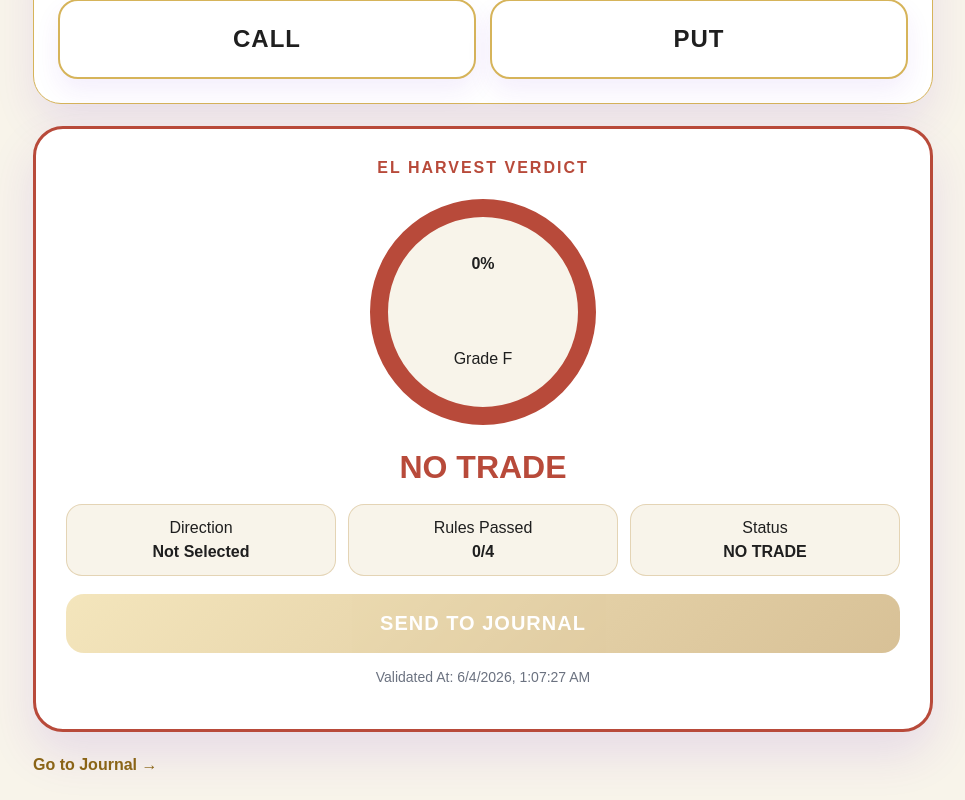
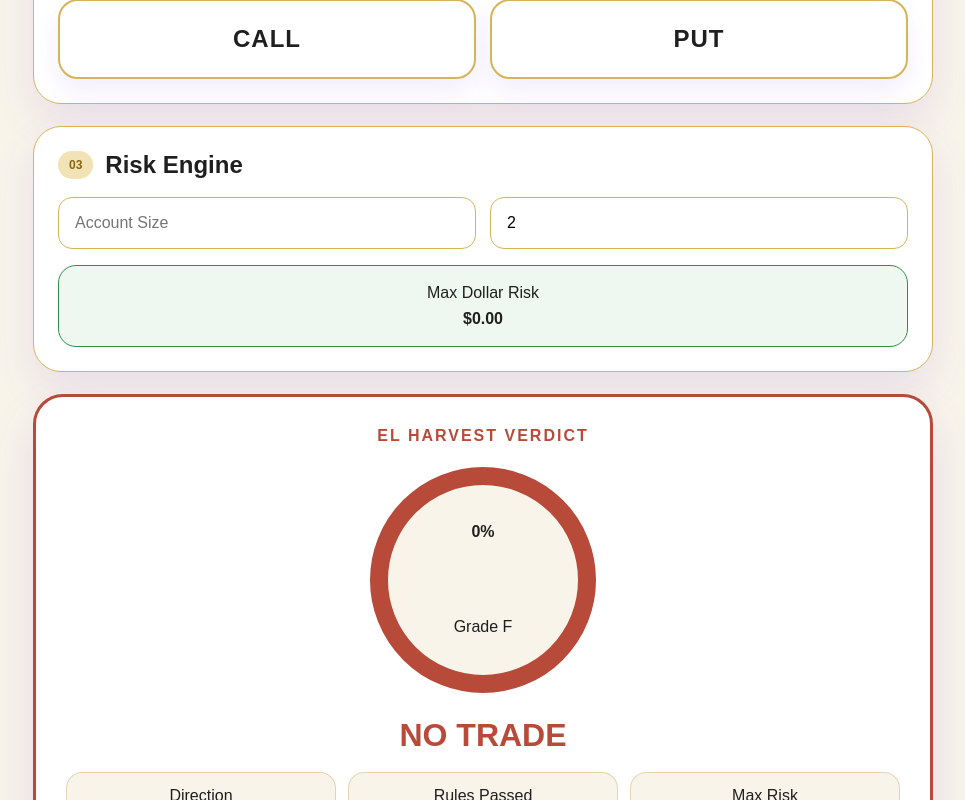
Before and after one commit to 1anointedradio-maker/elharvest-web, a Next.js app: page /validation in a window 1280 px wide. Shown: the part 840-1640 px from the top of the page, without its empty margins (157-1122 px from the left). Built offline with nearby package versions, Linux system fonts and the light colour scheme.

Commit message:
Update page.jsx

```diff
--- a/app/validation/page.jsx
+++ b/app/validation/page.jsx
@@ -11,25 +11,27 @@ export default function ValidationPage() {
   });
 
   const [direction, setDirection] = useState("");
+  const [accountSize, setAccountSize] = useState("");
+  const [riskPercent, setRiskPercent] = useState("2");
 
   const completed = Object.values(rules).filter(Boolean).length;
   const score = Math.round((completed / 4) * 100);
 
+  const numericAccountSize = Number(accountSize || 0);
+  const numericRiskPercent = Number(riskPercent || 0);
+  const maxRisk = numericAccountSize * (numericRiskPercent / 100);
+
   const grade =
-    completed === 4
-      ? "A+"
-      : completed === 3
-      ? "B"
-      : completed === 2
-      ? "C"
-      : completed === 1
-      ? "D"
-      : "F";
+    completed === 4 ? "A+" :
+    completed === 3 ? "B" :
+    completed === 2 ? "C" :
+    completed === 1 ? "D" :
+    "F";
 
   const verdict =
-    completed === 4 ? "TRADE" : completed === 3 ? "CAUTION" : "NO TRADE";
-
-  const validated = completed === 4 && direction !== "";
+    completed === 4 ? "TRADE" :
+    completed === 3 ? "CAUTION" :
+    "NO TRADE";
 
   const timestamp = useMemo(() => new Date().toLocaleString(), []);
 
@@ -57,6 +59,9 @@ export default function ValidationPage() {
       cloud_confirmed: rules.cloud,
       volume_confirmed: rules.volume,
       time_confirmed: rules.time,
+      account_size: numericAccountSize,
+      risk_percent: numericRiskPercent,
+      max_risk: maxRisk,
       timestamp,
       status: "Paper Trade Ticket Created",
     };
@@ -66,11 +71,9 @@ export default function ValidationPage() {
   };
 
   const verdictColor =
-    verdict === "TRADE"
-      ? "#2F8F46"
-      : verdict === "CAUTION"
-      ? "#D6B45A"
-      : "#B84A3A";
+    verdict === "TRADE" ? "#2F8F46" :
+    verdict === "CAUTION" ? "#D6B45A" :
+    "#B84A3A";
 
   return (
     <main style={styles.page}>
@@ -155,6 +158,36 @@ export default function ValidationPage() {
             </div>
           </div>
 
+          <div style={styles.card}>
+            <div style={styles.cardHeader}>
+              <span style={styles.step}>03</span>
+              <h2 style={styles.cardTitle}>Risk Engine</h2>
+            </div>
+
+            <div style={styles.riskGrid}>
+              <input
+                style={styles.input}
+                placeholder="Account Size"
+                inputMode="decimal"
+                value={accountSize}
+                onChange={(e) => setAccountSize(e.target.value)}
+              />
+
+              <input
+                style={styles.input}
+                placeholder="Risk %"
+                inputMode="decimal"
+                value={riskPercent}
+                onChange={(e) => setRiskPercent(e.target.value)}
+              />
+            </div>
+
+            <section style={styles.riskBox}>
+              <span>Max Dollar Risk</span>
+              <strong>${maxRisk.toFixed(2)}</strong>
+            </section>
+          </div>
+
           <section style={{ ...styles.scoreCard, borderColor: verdictColor }}>
             <p style={{ ...styles.scoreLabel, color: verdictColor }}>
               EL HARVEST VERDICT
@@ -181,8 +214,8 @@ export default function ValidationPage() {
               </div>
 
               <div style={styles.metric}>
-                <span>Status</span>
-                <strong>{validated ? "Validated" : verdict}</strong>
+                <span>Max Risk</span>
+                <strong>${maxRisk.toFixed(2)}</strong>
               </div>
             </div>
 
@@ -321,6 +354,28 @@ const styles = {
     cursor: "pointer",
     boxShadow: "0 12px 26px rgba(109, 40, 217, 0.08)",
   },
+  riskGrid: {
+    display: "grid",
+    gridTemplateColumns: "1fr 1fr",
+    gap: "14px",
+  },
+  input: {
+    padding: "16px",
+    borderRadius: "14px",
+    border: "1px solid #D6B45A",
+    fontSize: "16px",
+    background: "#FFFFFF",
+  },
+  riskBox: {
+    marginTop: "16px",
+    padding: "18px",
+    borderRadius: "18px",
+    background: "#EEF8F1",
+    border: "1px solid #2F8F46",
+    display: "grid",
+    gap: "8px",
+    textAlign: "center",
+  },
   scoreCard: {
     padding: "30px",
     border: "3px solid",
```
